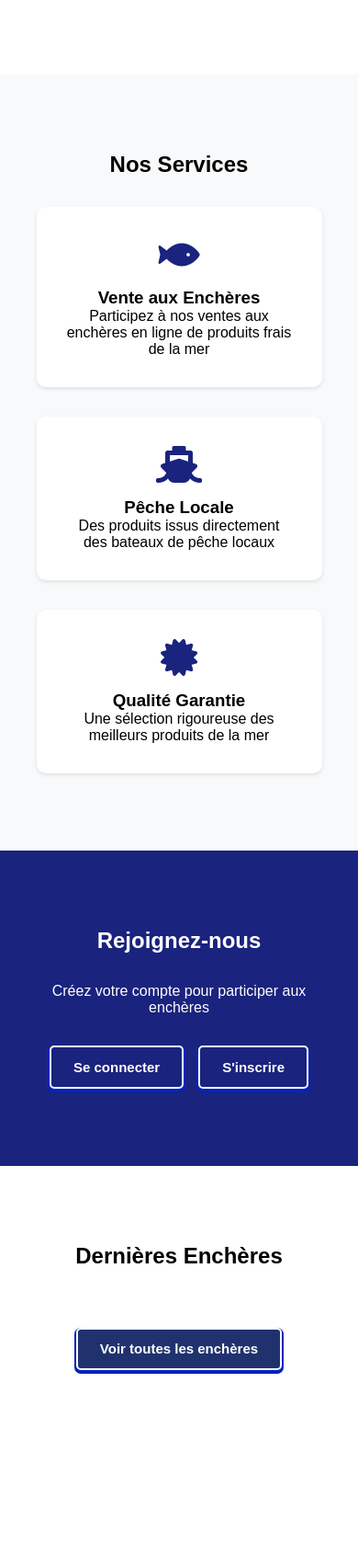
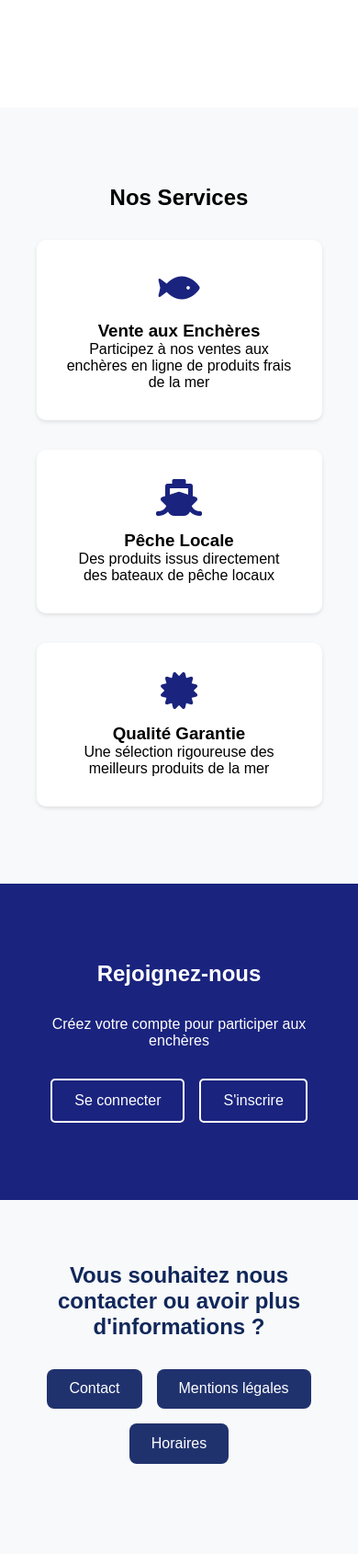
Before and after one commit to NEVARLeVrai/Contexte-Criee-Daniels, a CodeIgniter app: page /codeIgniter318-Criee/welcome/contenu/Accueil in a window 390 px wide. Shown: the part 585-2275 px from the top of the page at 92% size. Before the commit the page ends 2079 px from the top, so only its background shows below. Run offline with CodeIgniter, Linux system fonts and the light colour scheme; data comes from the database, SQL or seed files in the repository; data that the repository does not hold is empty.

Commit message:
Mise à jour des titres de page et des styles CSS dans les vues Menu1 et Accueil ; ajout de vérifications pour les enchères disponibles

```diff
--- a/application/controllers/Welcome.php
+++ b/application/controllers/Welcome.php
@@ -37,47 +37,49 @@ class Welcome extends CI_Controller {
 	}
     public function contenu($id)
     {
-        $this->load->view('Menu1'); // Chargement de la vue du menu
+        $data = array();
 
         switch($id) {
             case "Accueil":
-                $this->load->view('Accueil');
+                $data['page_title'] = "Accueil - Criée de Poulgoazec";
                 break;
             case "Mentions":
-                $this->load->view('Mentions');
+                $data['page_title'] = "Mentions légales - Criée de Poulgoazec";
                 break;
             case "Contact":
-                $this->load->view('Contact');
+                $data['page_title'] = "Contact - Criée de Poulgoazec";
                 break;
             case "Connexion":
-                $this->load->view('Connexion');
+                $data['page_title'] = "Connexion - Criée de Poulgoazec";
                 break;
             case "Inscription":
-                $this->load->view('Inscription');
+                $data['page_title'] = "Inscription - Criée de Poulgoazec";
                 break;
             case "Deconnexion":
-                $this->load->view('Deconnexion');
+                $data['page_title'] = "Déconnexion - Criée de Poulgoazec";
                 break;
             case "Horaires":
-                $this->load->view('Horaires');
+                $data['page_title'] = "Horaires - Criée de Poulgoazec";
                 break;
             case "Annonces":
-                $this->load->view('Annonces');
+                $data['page_title'] = "Enchères - Criée de Poulgoazec";
                 break;
             case "Lots":
-                $this->load->view('Lots');
+                $data['page_title'] = "Lots - Criée de Poulgoazec";
                 break;
             case "LotsCreation":
-                $this->load->view('LotsCreation');
+                $data['page_title'] = "Création de lots - Criée de Poulgoazec";
                 break;
             case "Annonces_Creation":
-                $this->load->view('Annonces_Creation');
+                $data['page_title'] = "Création d'enchère - Criée de Poulgoazec";
                 break;
             case "Annonces_Encherir":
-                $this->load->view('Annonces_Encherir');
+                $data['page_title'] = "Enchérir - Criée de Poulgoazec";
                 break;
         }
 
+        $this->load->view('Menu1', $data); // Passer le titre à la vue Menu1
+        $this->load->view($id); // Charger la vue correspondante
     }
 
     public function traitement_inscription() {
--- a/application/views/Accueil.php
+++ b/application/views/Accueil.php
@@ -19,6 +19,7 @@ defined('BASEPATH') OR exit('No direct script access allowed');
             </div>
         </div>
         <h1>Découvrez notre sélection de ventes de poissons</h1>
+        <br>        <br>
     </section>
 
     <section id="features" class="features">
@@ -50,13 +51,14 @@ defined('BASEPATH') OR exit('No direct script access allowed');
             <h2>Rejoignez-nous</h2>
             <p>Créez votre compte pour participer aux enchères</p>
             <div class="cta-buttons">
-                <a href="<?php echo site_url('welcome/contenu/Connexion'); ?>" class="btn btn-primary">Se connecter</a>
+                <a href="<?php echo site_url('welcome/contenu/Connexion'); ?>" class="btn btn-secondary">Se connecter</a>
                 <a href="<?php echo site_url('welcome/contenu/Inscription'); ?>" class="btn btn-secondary">S'inscrire</a>
             </div>
         </div>
     </section>
     <?php endif; ?>
 
+    <?php if (isset($_SESSION['identifiant'])) : ?>
     <section id="latest" class="latest">
         <div class="container">
             <h2>Dernières Enchères</h2>
@@ -74,6 +76,9 @@ defined('BASEPATH') OR exit('No direct script access allowed');
                 $stmt->execute();
                 $latest_auctions = $stmt->fetchAll();
 
+                if (empty($latest_auctions)) {
+                    echo '<div class="no-auctions">Aucune enchère disponible pour le moment.</div>';
+                } else {
                     foreach ($latest_auctions as $auction) :
                     ?>
                     <div class="auction-card">
@@ -84,11 +89,25 @@ defined('BASEPATH') OR exit('No direct script access allowed');
                             <p class="time">Fin : <?php echo date('d/m/Y H:i', strtotime($auction['dateFinEnchere'])); ?></p>
                         </div>
                     </div>
-                <?php endforeach; ?>
+                    <?php endforeach;
+                }
+                ?>
             </div>
             <div class="view-all">
                 <a href="<?php echo site_url('welcome/contenu/Annonces'); ?>" class="btn">Voir toutes les enchères</a>
             </div>
         </div>
     </section>
+    <?php endif; ?>
+
+    <section id="info-contact" class="info-contact">
+        <div class="container">
+            <h2>Vous souhaitez nous contacter ou avoir plus d'informations ?</h2>
+            <div class="info-buttons">
+                <a href="<?php echo site_url('welcome/contenu/Contact'); ?>" class="btn btn-info">Contact</a>
+                <a href="<?php echo site_url('welcome/contenu/Mentions'); ?>" class="btn btn-info">Mentions légales</a>
+                <a href="<?php echo site_url('welcome/contenu/Horaires'); ?>" class="btn btn-info">Horaires</a>
+            </div>
+        </div>
+    </section>
 </body>
--- a/application/views/Menu1.php
+++ b/application/views/Menu1.php
@@ -14,8 +14,8 @@ session_start();
         <meta property="og:url" content="https://www.lyceecassin-strasbourg.eu/">
         <meta property="og:image:url" href="<?php echo base_url('assets/img/Accueil1.png');?>">
         <link rel="icon" href="<?php echo base_url('assets/img/Accueil1.png');?>">
-        <title>Criée de Poulgoazec</title>
-        <link rel="stylesheet" type="text/css" href="<?php echo base_url('assets/css/Criee3.css');?>">
+        <title><?php echo isset($page_title) ? $page_title : 'Criée de Poulgoazec'; ?></title>
+        <link rel="stylesheet" type="text/css" href="<?php echo base_url('assets/css/Criee4.css');?>">
         <link rel="stylesheet" href="https://cdnjs.cloudflare.com/ajax/libs/font-awesome/5.15.4/css/all.min.css" />
         <script src="<?php echo base_url('assets/js/Criee.js');?>"></script>
     </head>
--- a/assets/css/Criee3.css
+++ b/assets/css/Criee4.css
@@ -435,50 +435,53 @@ td:nth-child(7) /* Prix max */ {
 }
 
 .btn {
-    padding: 1.1em 2em;
-    background: none;
-    border: 2px solid var(--white);
-    font-size: 15px;
+    background-color: var(--primary-color);
     color: var(--white);
+    padding: 1rem 2rem;
+    border-radius: 8px;
+    font-size: 1.1rem;
+    transition: all 0.3s ease;
+    text-decoration: none;
+    border: none;
     cursor: pointer;
-    position: relative;
-    overflow: hidden;
-    transition: all 0.3s;
-    border-radius: 12px;
-    background-color: var(--primary-color);
-    font-weight: bolder;
-    box-shadow: 0 2px 0 2px var(--accent-light);
-    transition: 1s;
-}
-
-.btn:before {
-    content: "";
-    position: absolute;
-    width: 100px;
-    height: 120%;
-    background-color: var(--white);
-    top: 50%;
-    transform: skewX(30deg) translate(-150%, -50%);
-    transition: all 0.5s;
+    display: inline-block;
+    text-align: center;
 }
 
 .btn:hover {
-    background-color: var(--accent-color);
-    color: var(--white);
-    box-shadow: 0 2px 0 2px var(--primary-color);
-    transition: 1s;
-}
-
-.btn:hover::before {
-    transform: skewX(30deg) translate(220%, -50%);
-    transition-delay: 0.1s;
+    background-color: var(--primary-light);
+    transform: translateY(-3px);
+    box-shadow: 0 4px 8px rgba(0,0,0,0.2);
 }
 
 .btn:active {
-    transform: scale(0.9);
-    transition: 1s;
+    transform: translateY(-1px);
 }
 
+.btn-primary {
+    background-color: var(--accent-color);
+}
+
+.btn-primary:hover {
+    background-color: var(--accent-light);
+}
+
+.btn-secondary {
+    background-color: transparent;
+    border: 2px solid var(--white);
+}
+
+.btn-secondary:hover {
+    background-color: var(--white);
+    color: var(--primary-color);
+}
+
+@media screen and (max-width: 768px) {
+    .btn {
+        padding: 0.8rem 1.5rem;
+        font-size: 1rem;
+    }
+}
 
 /* Styles pour les barres de défilement */
 ::-webkit-scrollbar {
@@ -593,13 +596,31 @@ table::-webkit-scrollbar-thumb:hover {
 @media screen and (max-width: 700px) {
 
     #navbar {
+        width: 70%;
+    }
+
+    .form1 label, form input {
         width: 50%;
+        transition: 1s;
+    }
+
+    .horaires {
+        padding-top: 140px;
     }
 
     .horaires-section {
-        padding: 20px;
+        padding: 15px;
+    }
+
+    .horaires-section h2 {
+        font-size: 1.5em;
+    }
+
+    .horaires-block h3 {
+        font-size: 1.1em;
     }
 }
+
 
 
 @media screen and (max-width: 600px) {
@@ -1091,11 +1112,6 @@ h2 {
     transition: all 0.3s ease;
 }
 
-.btn-primary {
-    background: #1a237e;
-    color: white;
-}
-
 .btn-secondary {
     background: transparent;
     color: white;
@@ -1106,3 +1122,78 @@ h2 {
     transform: translateY(-2px);
     box-shadow: 0 2px 8px rgba(0,0,0,0.2);
 }
+
+.no-auctions {
+    text-align: center;
+    padding: 20px;
+    font-size: 1.2em;
+    color: #666;
+    width: 100%;
+    background-color: #f5f5f5;
+    border-radius: 8px;
+    margin: 20px 0;
+}
+
+.info-buttons {
+    display: flex;
+    justify-content: center;
+    gap: 20px;
+    margin-top: 20px;
+    margin-bottom: 30px;
+}
+
+.info-contact {
+    padding: 4rem 0;
+    background: #f8f9fa;
+    text-align: center;
+}
+
+.info-contact h2 {
+    color: var(--primary-dark);
+    margin-bottom: 2rem;
+    font-size: 1.8rem;
+}
+
+.info-contact .info-buttons {
+    display: flex;
+    justify-content: center;
+    gap: 2rem;
+    flex-wrap: wrap;
+}
+
+.info-contact .btn-info {
+    background-color: var(--primary-color);
+    color: var(--white);
+    padding: 1rem 2rem;
+    border-radius: 8px;
+    font-size: 1.1rem;
+    transition: all 0.3s ease;
+    text-decoration: none;
+    border: none;
+}
+
+.info-contact .btn-info:hover {
+    background-color: var(--primary-light);
+    transform: translateY(-3px);
+    box-shadow: 0 4px 8px rgba(0,0,0,0.2);
+}
+
+@media screen and (max-width: 768px) {
+    .info-contact {
+        padding: 3rem 0;
+    }
+
+    .info-contact h2 {
+        font-size: 1.5rem;
+        padding: 0 1rem;
+    }
+
+    .info-contact .info-buttons {
+        gap: 1rem;
+    }
+
+    .info-contact .btn-info {
+        padding: 0.8rem 1.5rem;
+        font-size: 1rem;
+    }
+}
```
Lines whose indentation alone changed are shown as unchanged.
